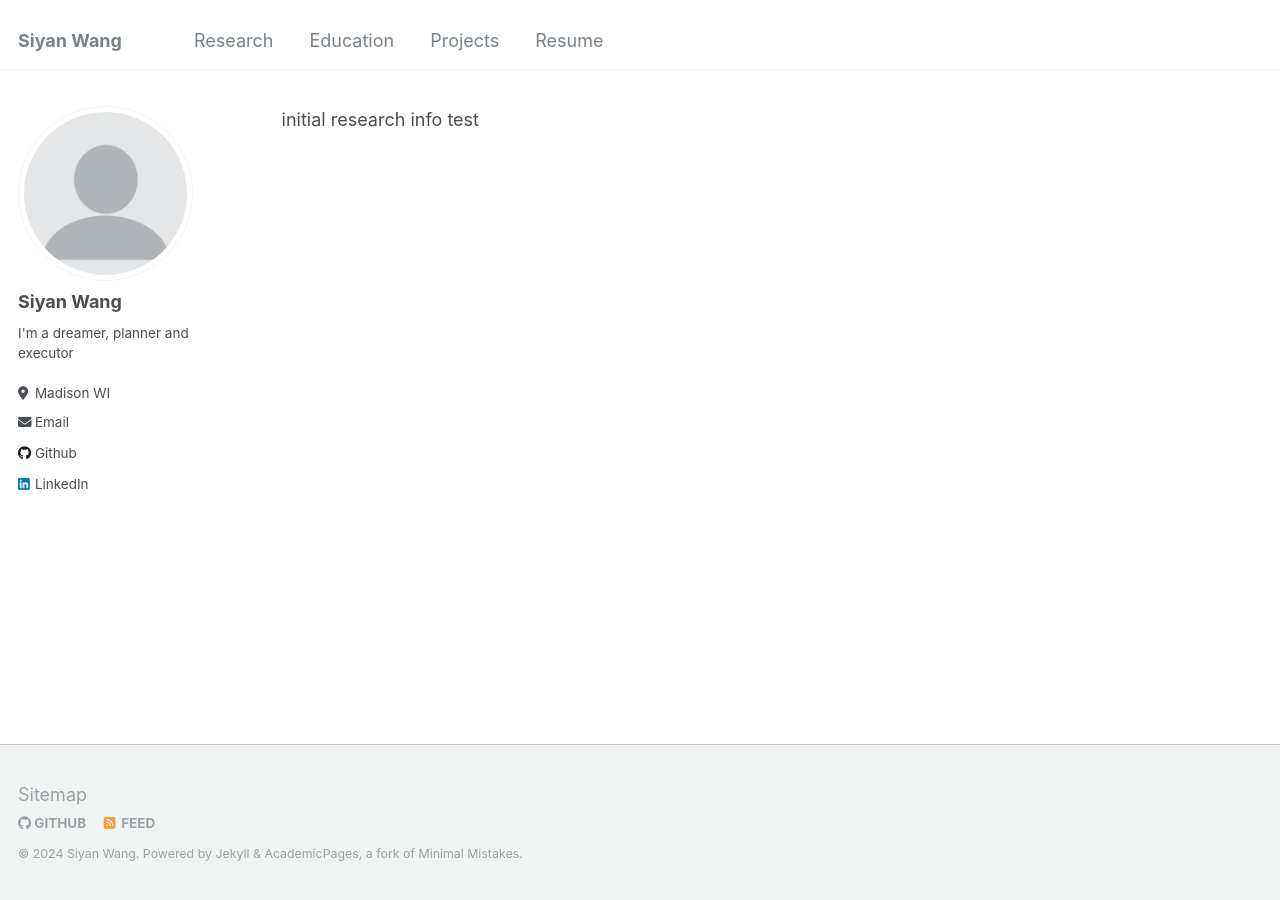
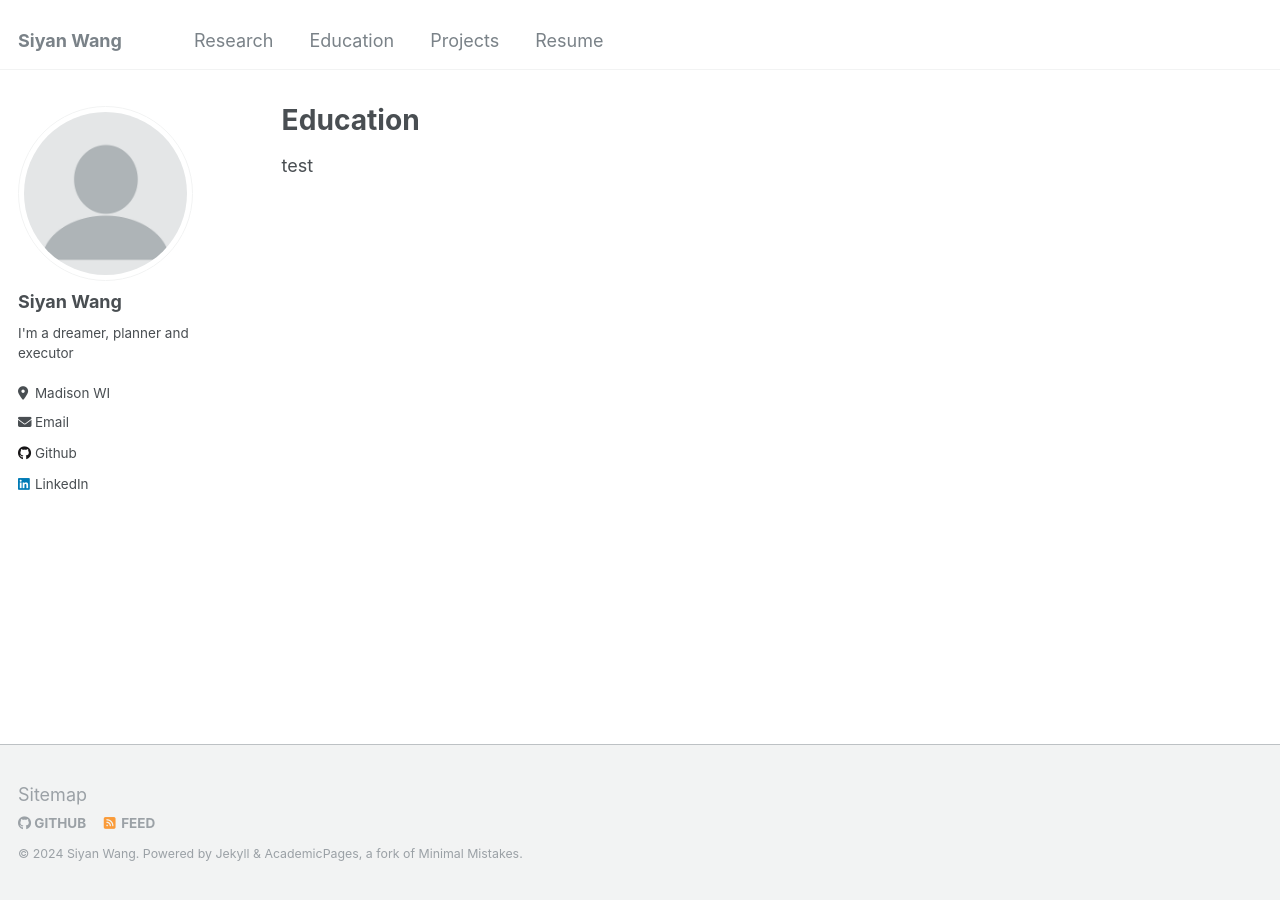
Before and after one commit to siyanwang123/siyanwang123.github.io, a Jekyll site: the page built from _pages/research.md, in a window 1280 px wide. Built offline with Jekyll 4.4.1, drawn with Linux system fonts in a browser that asks for light colours; our own code applies the rules of GitHub Pages for plain Markdown files.

Commit message:
test research.md

```diff
--- a/_pages/research.md
+++ b/_pages/research.md
@@ -1,2 +1,8 @@
-initial research info
+---
+layout: archive
+title: "Education"
+permalink: /research/
+author_profile: true
+---
+
 test
```
